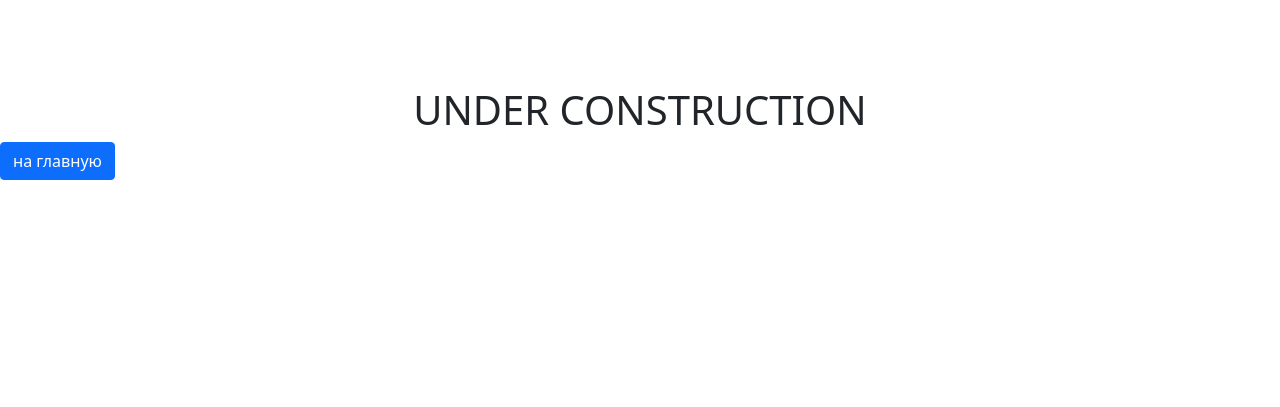
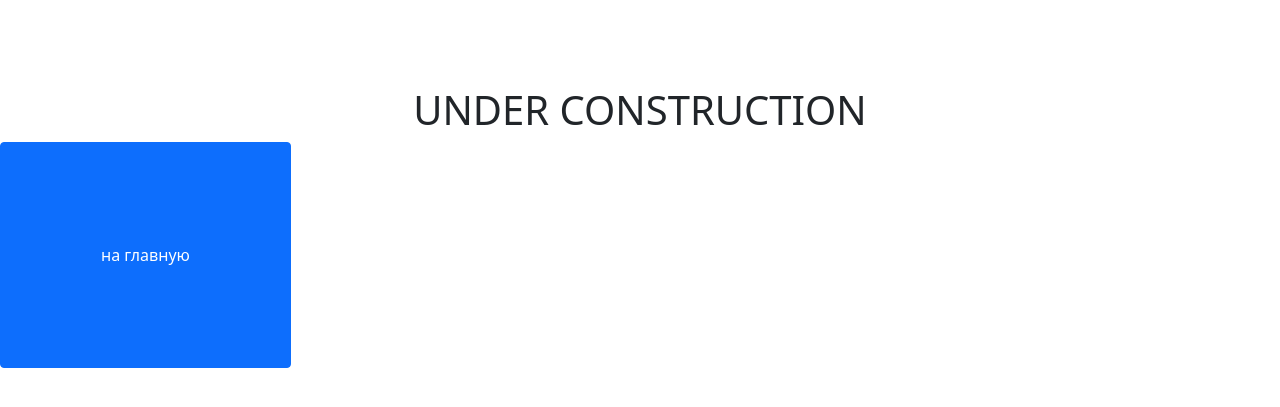
Before and after one commit to kotyonok800/kotyonok800.github.io, a plain HTML site: page arya.html in a window 1280 px wide. Shown: the part 101-508 px from the top of the page. Drawn offline with nearby package versions, Linux system fonts and the light colour scheme.

Commit message:
Update arya.html

```diff
--- a/arya.html
+++ b/arya.html
@@ -44,6 +44,6 @@
         </div>
       </nav>
       <h1 align="center" style="padding-top: 100px;">UNDER CONSTRUCTION</h1>
-    <a href="main.html" class="btn btn-primary" align="center">на главную</a>
+    <a href="main.html" class="btn btn-primary" style="padding: 100px;">на главную</a>
 </body>
 </html>
```
